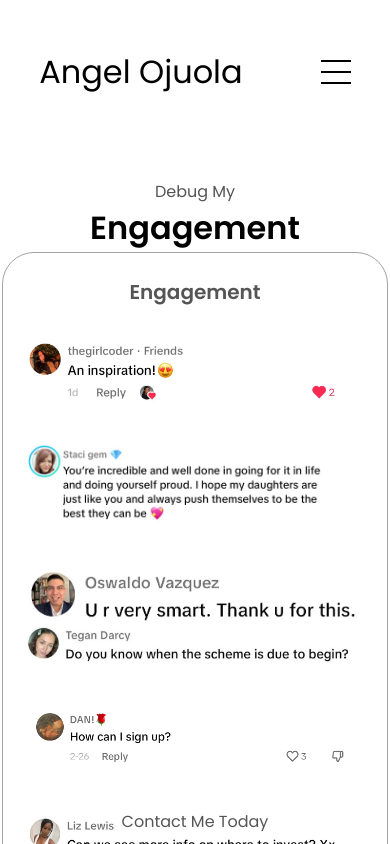
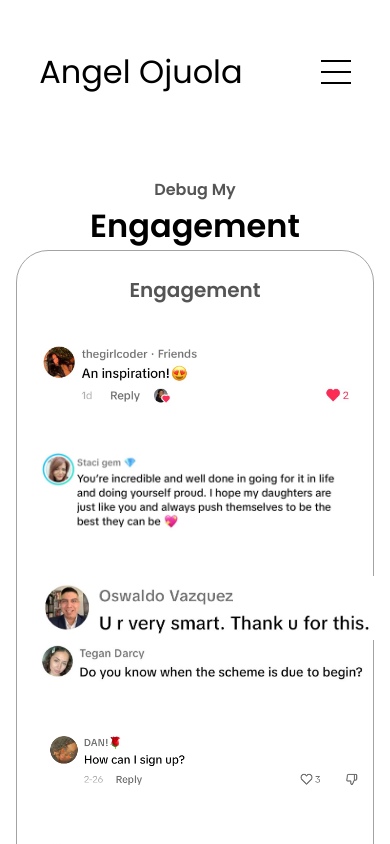
Before and after one commit to benb0201/angel_portfolio, a React (Vite) app: page /engage in a window 390 px wide. Shown: the top 844 px of the page. Built offline with nearby package versions, Linux system fonts and the light colour scheme.

Commit message:
Debugging - Making an Engagement component

```diff
--- a/src/components/styles/Engagement.module.css
+++ b/src/components/styles/Engagement.module.css
@@ -1,211 +1,69 @@
+/* Main container for the Engagement section */
 .audience {
     position: relative;
     height: fit-content;
-    margin-bottom: 8rem;
+    margin: 0 1rem 8rem 1rem; /* Spacing on left and right, and from the bottom */
   }
 
-  .detailsContainer{
+  /* Container for the engagement details */
+  .detailsContainer {
     padding: 1.5rem;
-      flex: 1;
     background: white;
     border-radius: 2rem;
-      border: rgb(53, 53, 53) 0.1rem solid;
-      border-color: rgb(163, 163, 163);
+    border: rgb(163, 163, 163) 0.1rem solid;
     text-align: center;
-      /* height: 1rem; */
     width: auto;
   }
 
-  /* Sections*/
-
-  .sectionContainer {
-      display: flex;
-      justify-content: center;
-      gap: 5rem;
-      height: 80vh;
-  }
-
-  .sectionPicContainer {
-      display: flex;
-      height: 300px;
-      width: 300px;
-      margin: auto 0;
-  }
-
-  .sectionText{
-      align-self: center;
+  /* Title styles */
+  .title {
+    font-size: 2rem;
     text-align: center;
   }
 
-  .sectionText p {
+  /* Subtitle for engagement section */
+  .experienceSubtitle {
+    color: rgb(85, 85, 85);
     font-weight: 600;
+    font-size: 1.25rem;
+    margin-bottom: 2rem;
   }
 
-  .sectionTextP1 {
-      text-align: center;
+  /* Container for the articles (comments/questions) */
+  .articleContainer2 {
+    display: flex;
+    flex-wrap: wrap;
+    gap: 2.5rem;
+    justify-content: space-between;
   }
 
-  .sectionTextP2 {
-      font-size: 1.2rem;
-      margin-bottom: 1rem;
+  /* Styling for the individual articles (comments/questions) */
+  article {
+    display: flex;
+    justify-content: space-around;
+    width: 10rem;
+    gap: 0.5rem;
   }
 
-  .title {
-      font-size: 3rem;
-      text-align: center;
-  }
-
-  /* ICONS AND COMMENTS*/
-
-  .icon {
-      cursor: pointer;
-      height: 2rem;
-      padding: 5px 5px 0 0;
-  }
-
+  /* Comment and question images */
   .comment {
     cursor: pointer;
     height: 4rem;
     padding: 5px 5px 0 0;
-      width: fit-content;
+    width: auto;
+    margin: 0 auto;
   }
 
-  .comment, .question1 {
-    height: 4rem; /* Adjust the height */
-    width: auto;
-    /* object-fit: cover; */
-    margin: 0 auto;
-    padding: 0;
+  .comment3 {
+    height: 5rem; /* Specific style for comment3 */
   }
 
-
-
-  .arrow {
-      position: absolute;
-      right: -5rem;
-      bottom: 2.5rem;
+  .question1 {
+    height: 2.5rem; /* Specific style for question1 */
   }
 
-
-  /* EXPERIENCE */
-
-  .experience {
-      position: relative;
+  /* Text alignment for section intro text */
+  .sectionTextP1 {
+    text-align: center;
+    font-weight: 600;
   }
-
-  /* Renamed from aboutContainers  */
-  .experienceContainer {
-      display: flex;
-      flex-direction: column;
-      gap: 2rem;
-      margin-bottom: 2rem;
-      margin-top: 2rem;
-  }
-
-  .experienceSubtitle {
-      color: rgb(85, 85, 85);
-      font-weight: 600;
-      font-size: 1.75rem;
-      margin-bottom: 2rem;
-  }
-
-  .experienceDetailsContainer {
-      display: flex;
-      justify-content: center;
-      flex-direction: column;
-  }
-
-  .articleContainer {
-      display: flex;
-      text-align: initial;
-      flex-wrap: wrap;
-      flex-direction: row;
-      gap: 2.5rem;
-      justify-content: space-around;
-  }
-
-  .articleContainer2 {
-      display: flex;
-      flex-wrap: wrap;
-      /* flex-direction: column; */
-      gap: 2.5rem;
-      justify-content: space-evenly;
-  }
-
-  article {
-      display: flex;
-      width: 10rem;
-      justify-content: space-around;
-      gap: 0.5rem;
-  }
-
-  article .icon {
-      cursor: default;
-  }
-
-  /* Media Quries */
-
-  /* Large Tablet (900px to 1199px) */
-  @media screen and (max-width: 1200px) {
-      section.experience, div.experienceDetailsContainer {
-        margin: 2rem 1rem 15rem;
-      }
-
-      div.experienceContainer {
-        margin-top: 0;
-      }
-
-      img.arrow {
-        display: none;
-      }
-    }
-
-    /* Small Tablet (600px to 899px) */
-    @media screen and (max-width: 900px) {
-      div.sectionPicContainer {
-        margin: 0 32% 2rem;
-      }
-    }
-
-    /* Mobile (0px to 599px) */
-    @media screen and (max-width: 600px) {
-      .question1{
-        height: 2.5rem;
-      }
-      .comment3{
-        height: 5rem;
-      }
-      div.experienceContainer {
-        flex-wrap: wrap;
-      }
-
-      h2.experienceSubtitle {
-        font-size: 1.25rem;
-      }
-
-      div.sectionPicContainer {
-        width: auto;
-        height: 46vw;
-        justify-content: center;
-        margin: 0 auto 2rem;
-      }
-
-      p.sectionTextP2 {
-        font-size: 1.25rem;
-      }
-
-      h1.title {
-        font-size: 2rem;
-      }
-
-      .articleContainer2 {
-        display: flex;
-        flex-wrap: wrap;
-        /* flex-direction: column; */
-        gap: 2.5rem;
-        justify-content: space-between;
-    }
-    .audience {
-      margin-bottom: -10rem;
-    }
-    }
```
Lines whose indentation alone changed are shown as unchanged.
